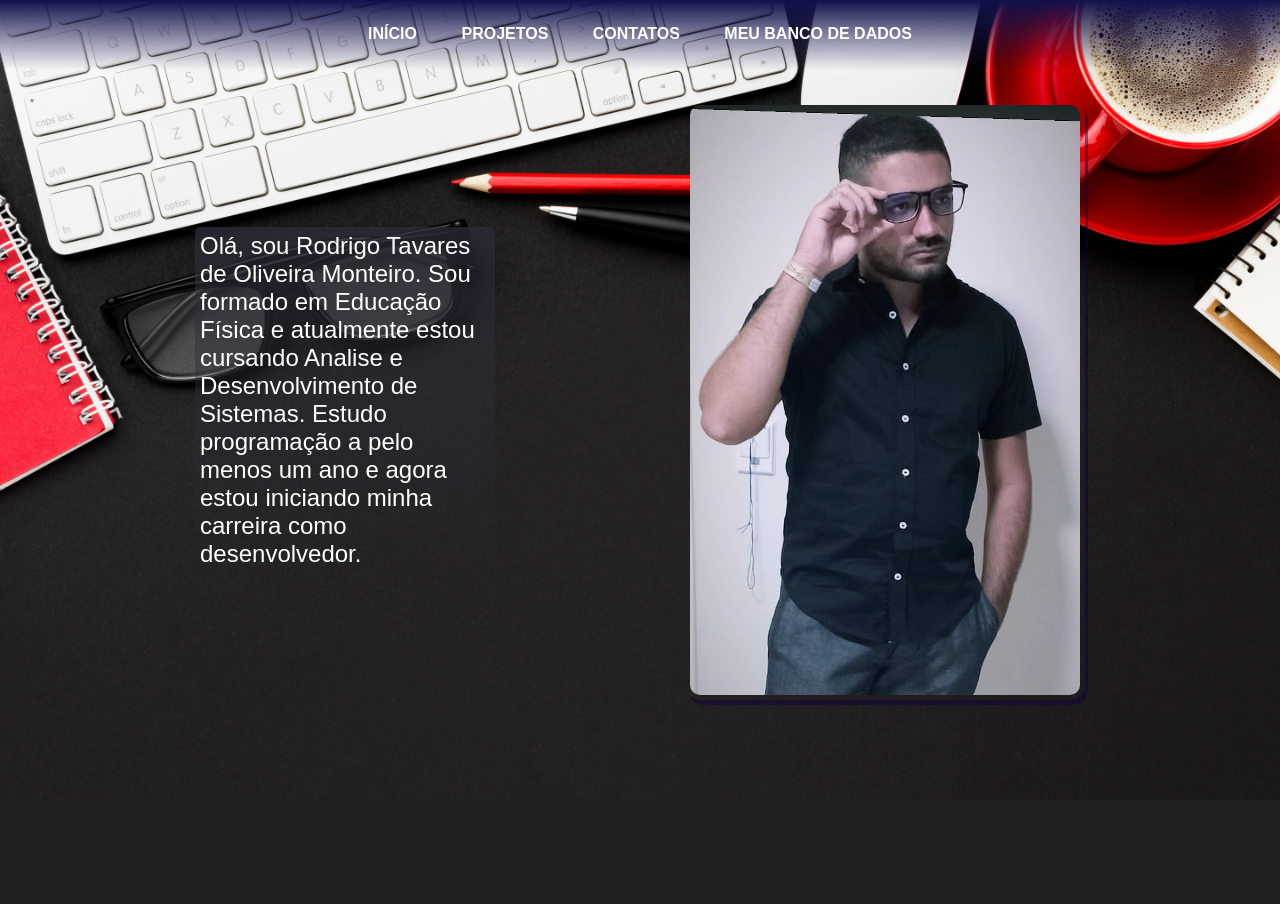
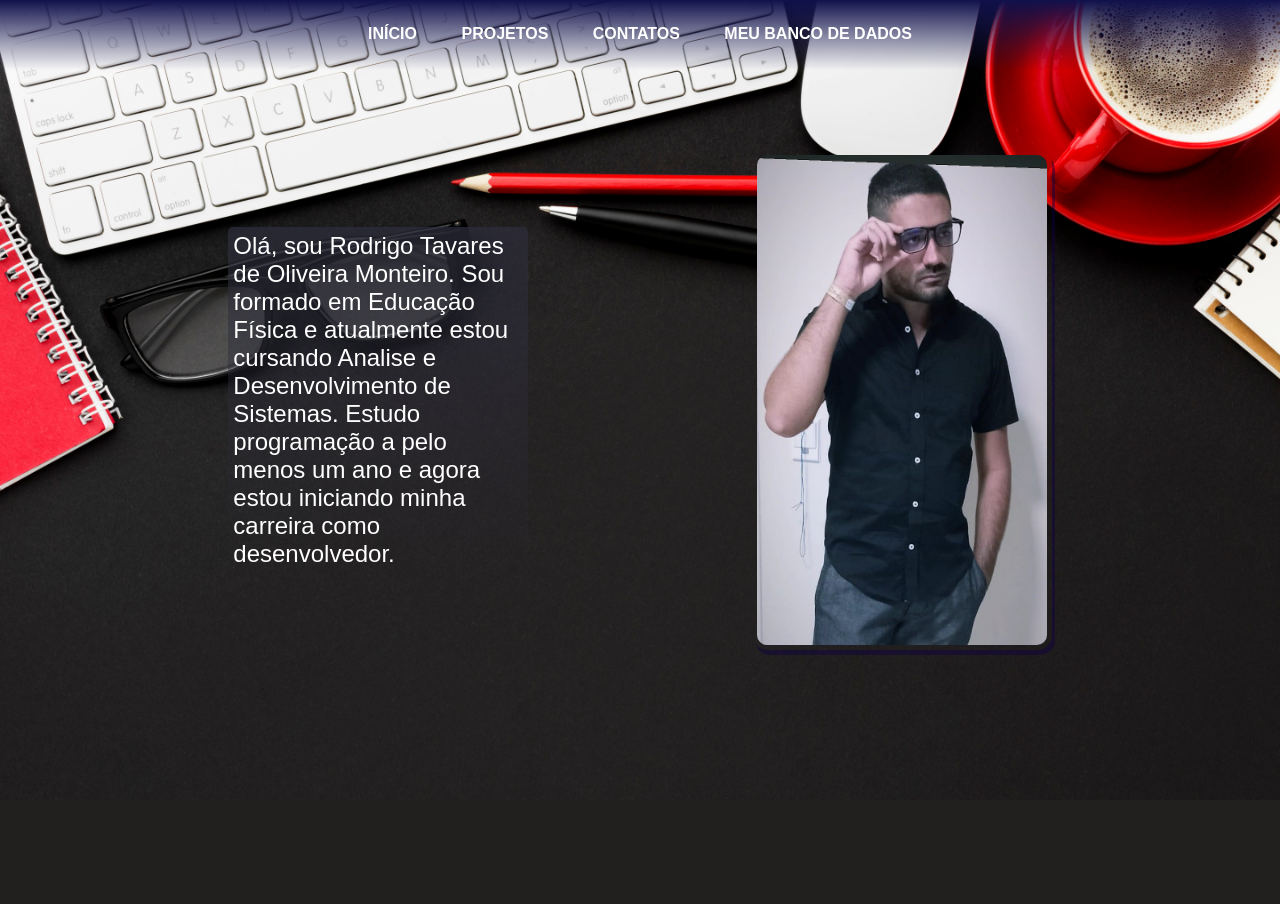
Before and after one commit to 1rodrigotavares1/Portifolio, a PHP site: page / in a window 1280 px wide. Shown: the top 904 px of the page. Run offline with PHP 8.4, Linux system fonts and the light colour scheme.

Commit message:
Update style.css

```diff
--- a/css/style.css
+++ b/css/style.css
@@ -35,7 +35,9 @@
 
     }
 
-
+}
+html {
+    scroll-behavior: smooth;
 }
 body {
     display: flex;
@@ -90,8 +92,8 @@ section {
     background:linear-gradient(#2d2d3bb9, transparent) ;
 }
 #foto {
-    width: 400px;
-    height: 600px;
+    width: 300px;
+    height: 500px;
     border-radius: 15px;
     box-shadow: 3px 5px rgba(14, 0, 63, 0.459);
     padding: 5px;
```
